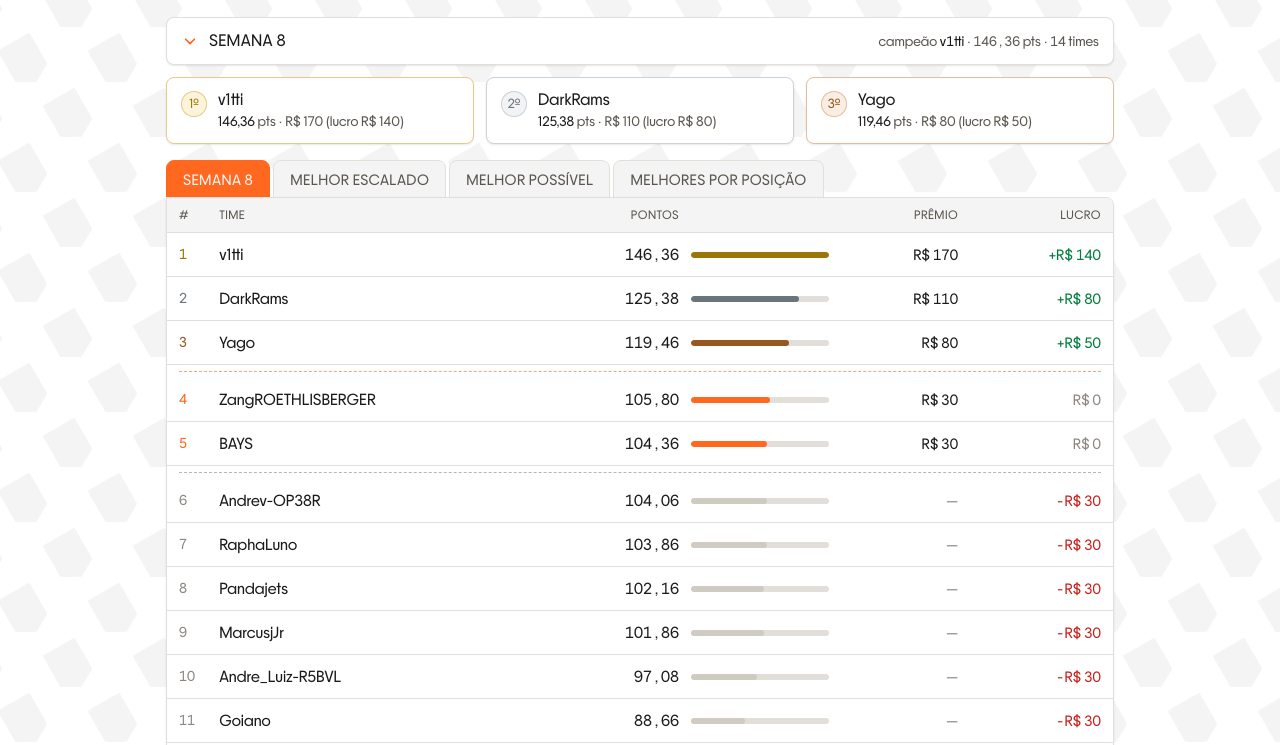
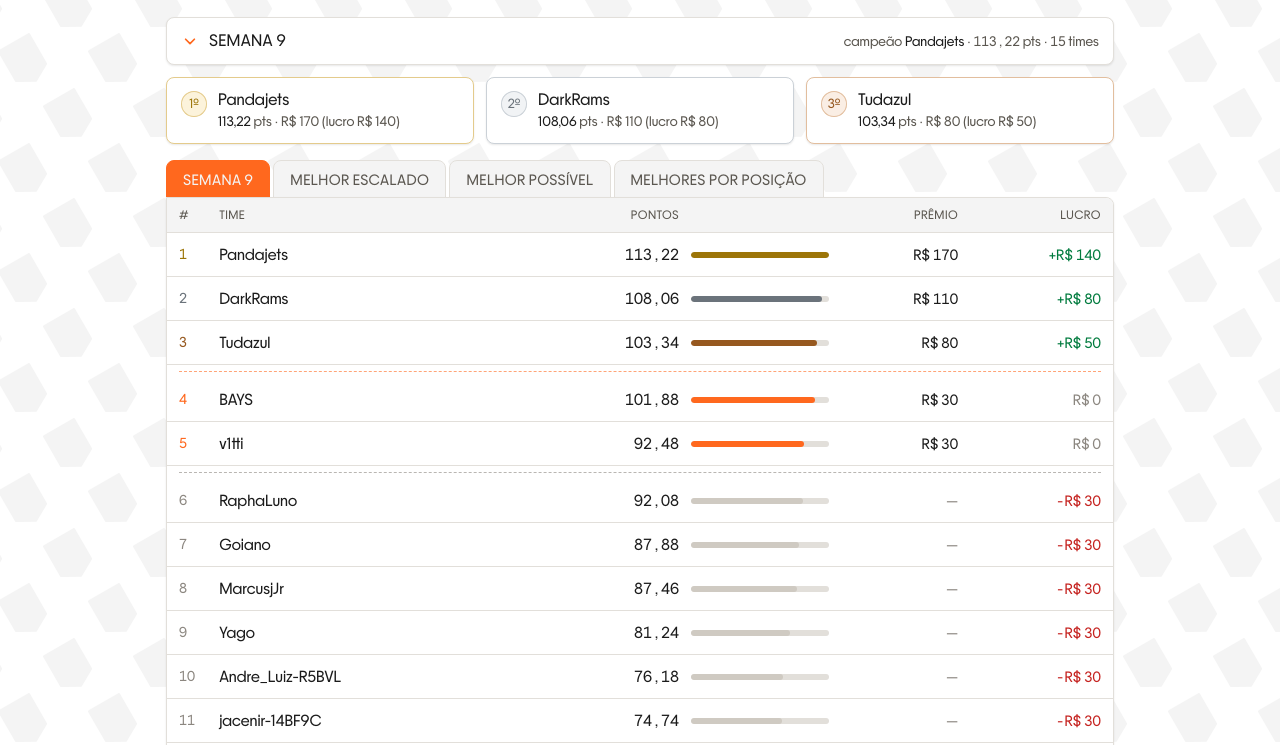
Before and after one commit to nogs-nogs/fantasy-nfl-poker, a plain HTML site: page index.html in a window 1280 px wide. Shown: the part 190-935 px from the top of the page. Drawn offline with Linux system fonts and the light colour scheme.

Commit message:
Semana 9: Pandajets campeão com 113,22; DarkRams em 2º de novo
Classificação, melhor escalado, time perfeito e melhores por posição
da Rodada 9 (liga cresceu pra 15 participantes). Contador de times no
topo da página agora é calculado a partir da última rodada em vez de
fixo em 14.

```diff
--- a/index.html
+++ b/index.html
@@ -783,6 +783,62 @@ const WEEKS = [
     DEF:[ {name:"Jacksonville Jaguars", team:"JAX", sal:15, pts:20.00},
          {name:"Pittsburgh Steelers", team:"PIT", sal:18, pts:19.00},
          {name:"Tampa Bay Buccaneers", team:"TB", sal:15, pts:18.00} ]
+  }},
+  { n:9, label:"Semana 9", results:[
+    ["Pandajets", 113.22],
+    ["DarkRams", 108.06],
+    ["Tudazul", 103.34],
+    ["BAYS", 101.88],
+    ["v1tti", 92.48],
+    ["RaphaLuno", 92.08],
+    ["Goiano", 87.88],
+    ["MarcusjJr", 87.46],
+    ["Yago", 81.24],
+    ["Andre_Luiz-R5BVL", 76.18],
+    ["jacenir-14BF9C", 74.74],
+    ["LuisHPs", 71.90],
+    ["ZangROETHLISBERGER", 63.80],
+    ["Andrev-OP38R", 56.00],
+    ["Jassa", 0.00]
+  ], lineups:{
+    best:{ owner:"Pandajets", slots:[
+      {slot:"QB", name:"Malik Willis", team:"MIA", sal:28, pts:4.82},
+      {slot:"RB", name:"Kenneth Walker III", team:"KC", sal:38, pts:34.30},
+      {slot:"RB", name:"Christian McCaffrey", team:"SF", sal:38, pts:21.70},
+      {slot:"WR", name:"Caleb Douglas", team:"MIA", sal:18, pts:10.00},
+      {slot:"WR", name:"Jalen Coker", team:"CAR", sal:18, pts:4.60},
+      {slot:"WR", name:"Demarcus Robinson", team:"SF", sal:14, pts:3.70},
+      {slot:"TE", name:"AJ Barner", team:"SEA", sal:11, pts:14.00},
+      {slot:"FLEX", name:"Zach Charbonnet", team:"SEA", sal:18, pts:9.10},
+      {slot:"DEF", name:"Kansas City Chiefs", team:"KC", sal:16, pts:11.00}
+    ]},
+    optimal:{ slots:[
+      {slot:"QB", name:"C.J. Stroud", team:"HOU", sal:34, pts:36.36},
+      {slot:"RB", name:"Kenneth Walker III", team:"KC", sal:38, pts:34.30},
+      {slot:"RB", name:"Justice Hill", team:"BAL", sal:12, pts:16.70},
+      {slot:"WR", name:"CeeDee Lamb", team:"DAL", sal:34, pts:28.50},
+      {slot:"WR", name:"Matthew Golden", team:"GB", sal:29, pts:27.40},
+      {slot:"WR", name:"Kayshon Boutte", team:"HOU", sal:10, pts:26.50},
+      {slot:"TE", name:"Darren Waller", team:"CAR", sal:12, pts:19.00},
+      {slot:"FLEX", name:"Tank Dell", team:"HOU", sal:13, pts:18.50},
+      {slot:"DEF", name:"San Francisco 49ers", team:"SF", sal:13, pts:17.00}
+    ]}
+  }, tops:{
+    QB:[ {name:"C.J. Stroud", team:"HOU", sal:34, pts:36.36},
+         {name:"Jordan Love", team:"GB", sal:38, pts:36.18},
+         {name:"Joe Burrow", team:"CIN", sal:40, pts:29.54} ],
+    RB:[ {name:"Kenneth Walker III", team:"KC", sal:38, pts:34.30},
+         {name:"Bucky Irving", team:"TB", sal:32, pts:26.50},
+         {name:"Bijan Robinson", team:"ATL", sal:36, pts:23.70} ],
+    WR:[ {name:"CeeDee Lamb", team:"DAL", sal:34, pts:28.50},
+         {name:"Puka Nacua", team:"LAR", sal:40, pts:28.00},
+         {name:"Matthew Golden", team:"GB", sal:29, pts:27.40} ],
+    TE:[ {name:"Darren Waller", team:"CAR", sal:12, pts:19.00},
+         {name:"Brock Bowers", team:"LV", sal:29, pts:18.80},
+         {name:"Travis Kelce", team:"KC", sal:18, pts:15.30} ],
+    DEF:[ {name:"San Francisco 49ers", team:"SF", sal:13, pts:17.00},
+         {name:"Buffalo Bills", team:"BUF", sal:13, pts:15.00},
+         {name:"Chicago Bears", team:"CHI", sal:15, pts:14.00} ]
   }}
 ];
 
@@ -1088,5 +1144,5 @@ function select(id){
 }
 select("rodadas");
 document.getElementById("sub").innerHTML =
-  `14 times · buy-in semanal R$ 30 · buy-in geral R$ 150 · última rodada: <b>${WEEKS[WEEKS.length-1].label}</b>`;
+  `${WEEKS[WEEKS.length-1].results.length} times · buy-in semanal R$ 30 · buy-in geral R$ 150 · última rodada: <b>${WEEKS[WEEKS.length-1].label}</b>`;
 </script>
```
